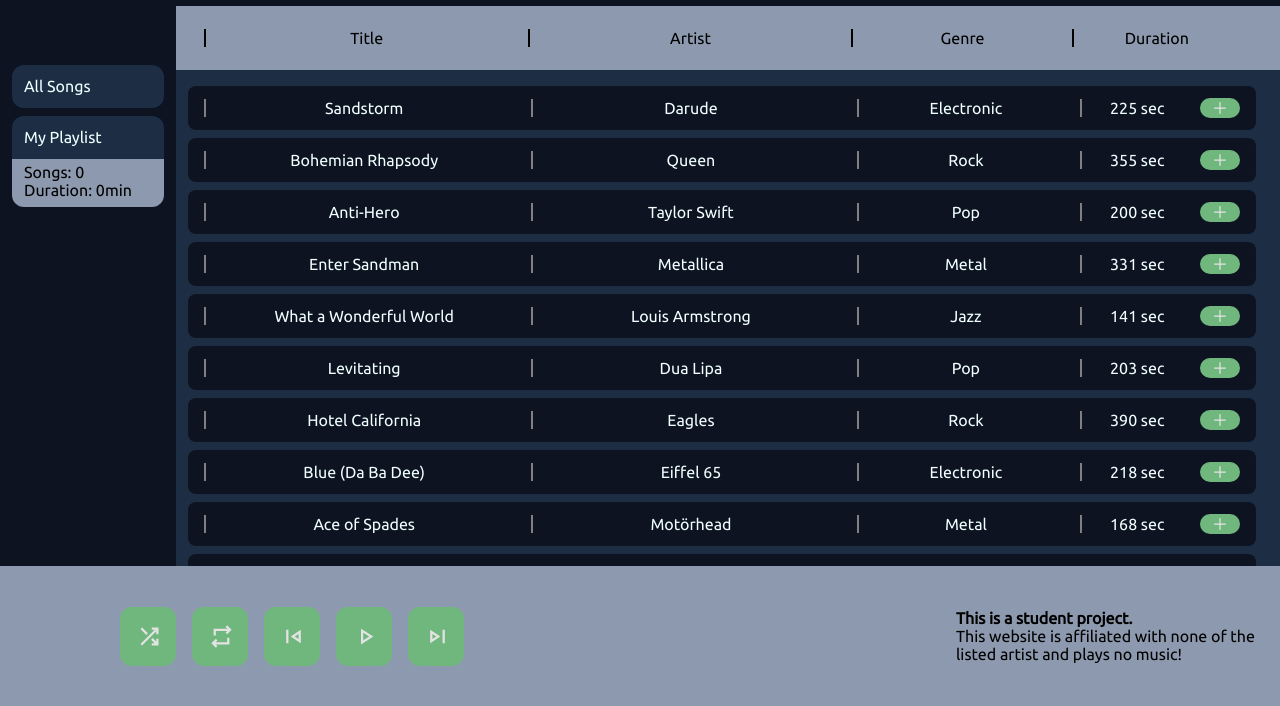
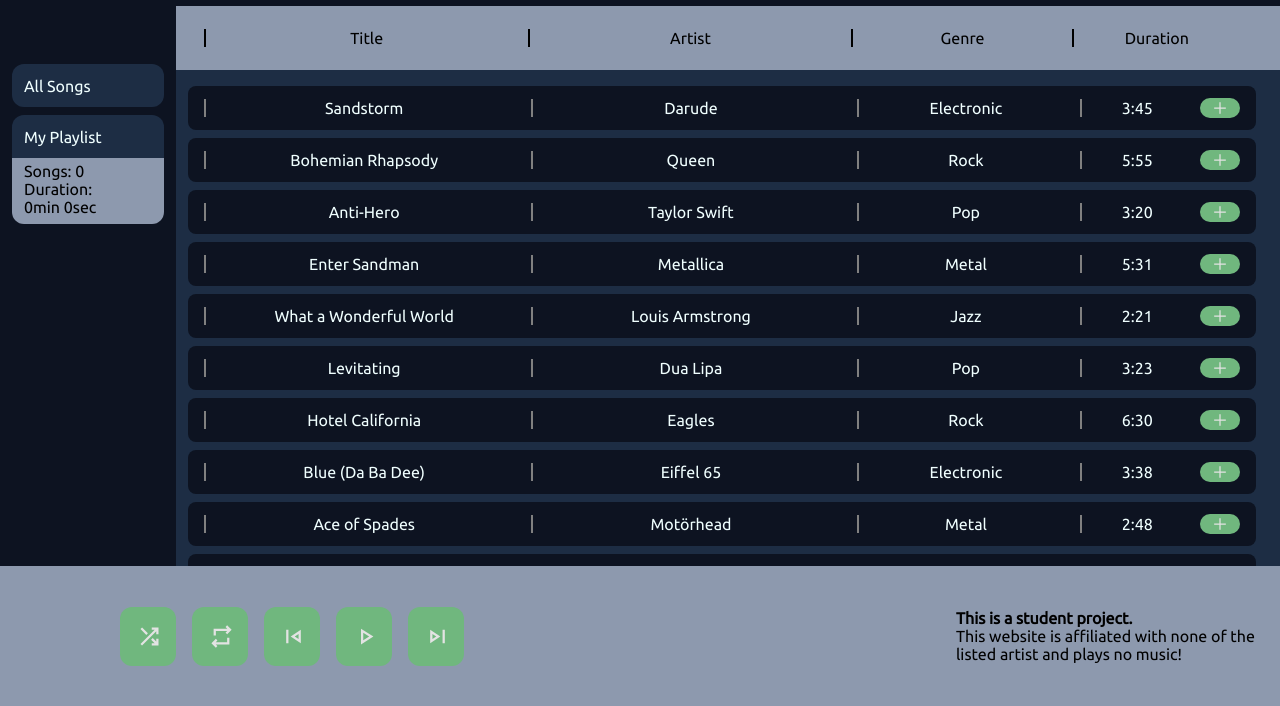
Before and after one commit to Lalol9/Assignment-3-Semester-1, a plain HTML site: page index.html in a window 1280 px wide. Shown: the part 94-800 px from the top of the page. Drawn offline with Linux system fonts and the light colour scheme.

Commit message:
improve formating of duration on song cards and my playlist stats

```diff
--- a/index.html
+++ b/index.html
@@ -57,7 +57,10 @@
           </p>
           <div class="sidebar__my-playlist__stats-container">
             <p class="sidebar__my-playlist__length">Songs : 12</p>
-            <p class="sidebar__my-playlist__duration">Duration: 14min</p>
+            <div class="sidebar__my-playlist__duration">
+              <p class="sidebar__my-playlist__duration-text">Duration:</p>
+              <p class="sidebar__my-playlist__duration-time">14min</p>
+            </div>
           </div>
         </div>
         <ul class="sidebar__user-playlists"></ul>
--- a/js/app.js
+++ b/js/app.js
@@ -32,7 +32,7 @@ const myPlaylistLength = document.querySelector(
   ".sidebar__my-playlist__length",
 );
 const myPlaylistDuration = document.querySelector(
-  ".sidebar__my-playlist__duration",
+  ".sidebar__my-playlist__duration-time",
 );
 
 // ------------------------------------------------- Logic for previous and next buttons
@@ -205,14 +205,15 @@ const renderPlaylistStats = () => {
   // Display length
   myPlaylistLength.textContent = `Songs: ${myPlaylistContent.length}`;
   // Calculate duration
-  var myPlaylistContentDuration = 0;
+  let myPlaylistDurationMinutes = 0;
+  let myPlaylistDurationSeconds = 0;
   myPlaylistContent.forEach((song) => {
-    myPlaylistContentDuration = myPlaylistContentDuration + song.duration;
+    myPlaylistDurationMinutes = myPlaylistDurationMinutes + song.duration;
   });
-  myPlaylistContentDuration = Math.trunc(myPlaylistContentDuration / 60);
-
+  myPlaylistDurationSeconds = myPlaylistDurationMinutes % 60;
+  myPlaylistDurationMinutes = Math.trunc(myPlaylistDurationMinutes / 60);
   // Display duration
-  myPlaylistDuration.textContent = `Duration: ${myPlaylistContentDuration}min`;
+  myPlaylistDuration.textContent = `${myPlaylistDurationMinutes}min ${myPlaylistDurationSeconds}sec `;
 };
 renderPlaylistStats();
 
@@ -256,7 +257,7 @@ if (songs) {
         songTitle.textContent = song.title;
         songArtist.textContent = song.artist;
         songGenre.textContent = song.genre;
-        songDuration.textContent = `${song.duration} sec`;
+        songDuration.textContent = `${Math.trunc(song.duration / 60)}:${song.duration % 60}`;
         // Changing the icon for adding or removing songs
         if (renderMyPlaylist == true) {
           addToMyPlaylist.setAttribute("src", "./assets/icons/remove.svg");
@@ -291,7 +292,6 @@ if (songs) {
           addToMyPlaylist.addEventListener("click", () => {
             //Display confirmation message
             renderMessagebox(`Removed ${song.title} from playlist`);
-            console.log(song.title, "at index nr ", index);
             // Removing the song from the myPlaylistContent array
             myPlaylistContent.splice(index, 1);
             // Saving the myPlaylistContent array locally
@@ -299,7 +299,6 @@ if (songs) {
               "myPlaylistContent",
               JSON.stringify(myPlaylistContent),
             );
-            console.log(myPlaylistContent);
             // Re-Rendering the song list to display "my playlist" without the song.
             renderSongList(myPlaylistContent);
             // Re-Rendering playlist stats
@@ -422,13 +421,11 @@ if (songs) {
 
   // Rendering "my Playlist"
   myPlaylist.addEventListener("click", () => {
-    console.log("attempthing to load my playlist");
     renderMyPlaylist = true;
     renderSongList(myPlaylistContent);
   });
   // Rendering all the song from the songs array.
   renderAllSongs.addEventListener("click", () => {
-    console.log("Displaying all songs");
     renderMyPlaylist = false;
     updateList();
   });
```
